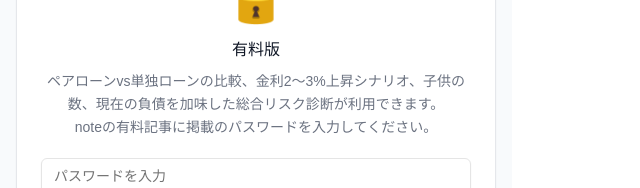
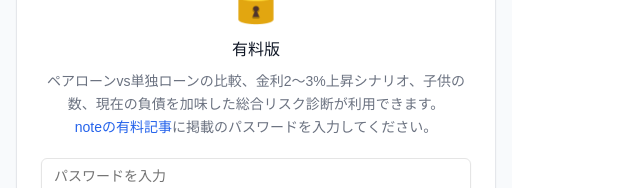
Before and after one commit to tkugimot/housing-loan-simulator, a React (Vite) app: page / in a window 1280 px wide. Both pictures are taken after a click on the button "有料版 🔒". Shown: the part 311-499 px from the top of the page, without its empty margins (0-640 px from the left). Built offline with nearby package versions, Linux system fonts and the light colour scheme.

Commit message:
add link to the note

```diff
--- a/src/App.tsx
+++ b/src/App.tsx
@@ -595,7 +595,7 @@ export default function App() {
                 <p className="text-sm text-gray-500 mb-5 leading-relaxed">
                   ペアローンvs単独ローンの比較、金利2〜3%上昇シナリオ、子供の数、現在の負債を加味した総合リスク診断が利用できます。
                   <br />
-                  noteの有料記事に掲載のパスワードを入力してください。
+                  <a href="https://note.com/tkugimot/n/n5d24db1ad0cf" target="_blank" rel="noopener noreferrer" className="text-blue-600 hover:underline">noteの有料記事</a>に掲載のパスワードを入力してください。
                 </p>
                 <Input
                   type="password"
```
